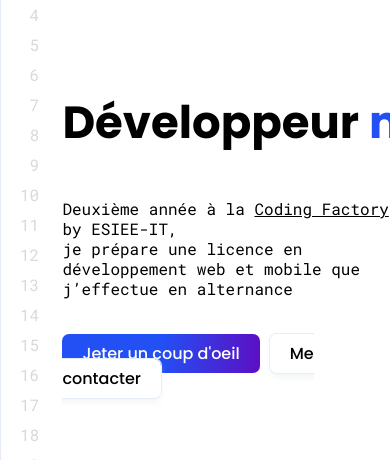
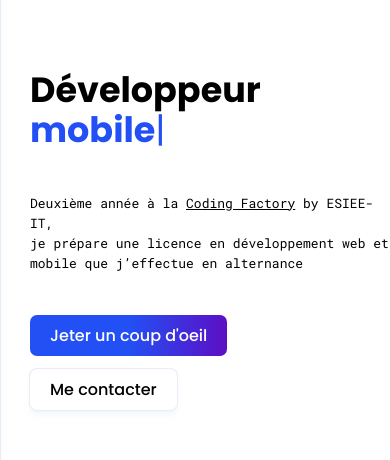
Before and after one commit to ugo-prenat/portfolio, a React (Create React App) app: page / in a window 390 px wide. Shown: the part 217-677 px from the top of the page. Built offline with nearby package versions, Linux system fonts and the light colour scheme.

Commit message:
responsive home component

```diff
--- a/src/styles/header.module.css
+++ b/src/styles/header.module.css
@@ -90,3 +90,14 @@
     right: 10px;
   }
 }
+@media screen and (max-width: 400px) {
+  .devVersion {
+    display: none;
+  }
+}
+@media screen and (max-width: 300px) {
+  .container {
+    width: calc(100% - 30px);
+    padding: 0 15px;
+  }
+}
--- a/src/styles/home.module.css
+++ b/src/styles/home.module.css
@@ -48,3 +48,46 @@
   line-height: 30px;
   opacity: .15;
 }
+@media screen and (max-width: 900px) {
+  .component {
+    margin-left: 10%;
+  }
+  .description {
+    font-size: 14px;
+  }
+}
+@media screen and (max-width: 600px) {
+  .component {
+    margin-left: 30px;
+  }
+  .numbersContainer {
+    display: none;
+  }
+  .title {
+    flex-direction: column;
+    line-height: 50px;
+  }
+  .title span {
+    margin-left: 0;
+  }
+}
+@media screen and (max-width: 500px) {
+  .btns {
+    display: flex;
+    flex-direction: column;
+  }
+  .secondaryBtn {
+    width: fit-content;
+    margin-left: 0;
+    margin-top: 13px;
+  }
+}
+@media screen and (max-width: 400px) {
+  .title {
+    font-size: 35px;
+    line-height: 40px;
+  }
+  .description {
+    font-size: 13px;
+  }
+}
```
Also changed, not shown: src/components/home/Numbers.jsx (+0 -11 lines).
